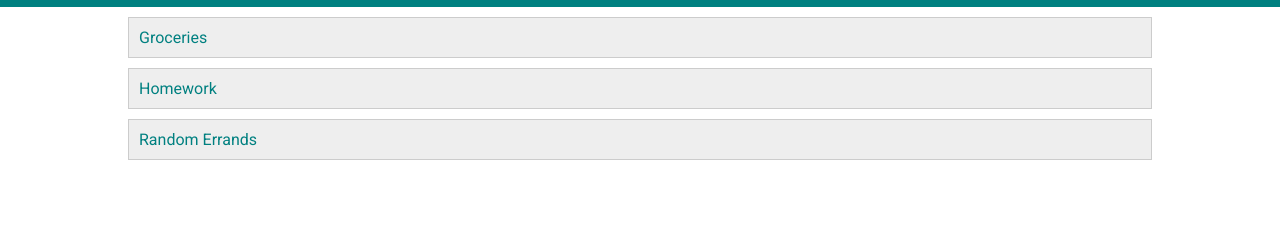
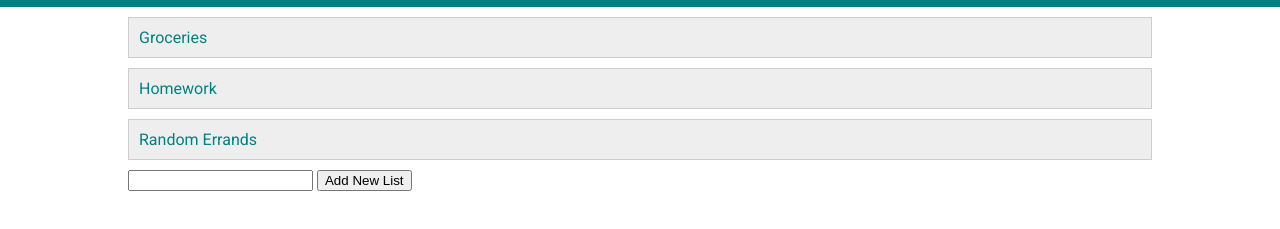
Before and after one commit to sorchosk/sorchosk.github.io, a plain HTML site: page week5a_lab/index.html in a window 1280 px wide. Shown: the part 77-306 px from the top of the page. Drawn offline with Linux system fonts and the light colour scheme.

Commit message:
Adding js functionality

```diff
--- a/week5a_lab/index.html
+++ b/week5a_lab/index.html
@@ -7,6 +7,8 @@
 		<link rel="stylesheet" type="text/css" href="style.css">
 		<!-- fonts -->
 		<link href="https://fonts.googleapis.com/css?family=Roboto|Roboto+Slab" rel="stylesheet">
+		<!-- javascript -->
+		<script src="main.js" type="text/javascript"></script>
 	</head>
 	<body>
 		<header>
@@ -29,6 +31,10 @@
 			<div class="list">
 				Random Errands
 			</div>
+
+			<!-- Add new list button -->
+			<input type="text"></input>
+			<button onclick="addNewList()">Add New List</button>
 		</div>
 	</body>
 </html>
--- a/week5a_lab/main.js
+++ b/week5a_lab/main.js
@@ -0,0 +1,4 @@
+function addNewList() {
+    alert('hello world alert!');
+    console.log('hello world console');
+}
```
Also changed, not shown: week5a_lab/list.html (+2 -0 lines).
